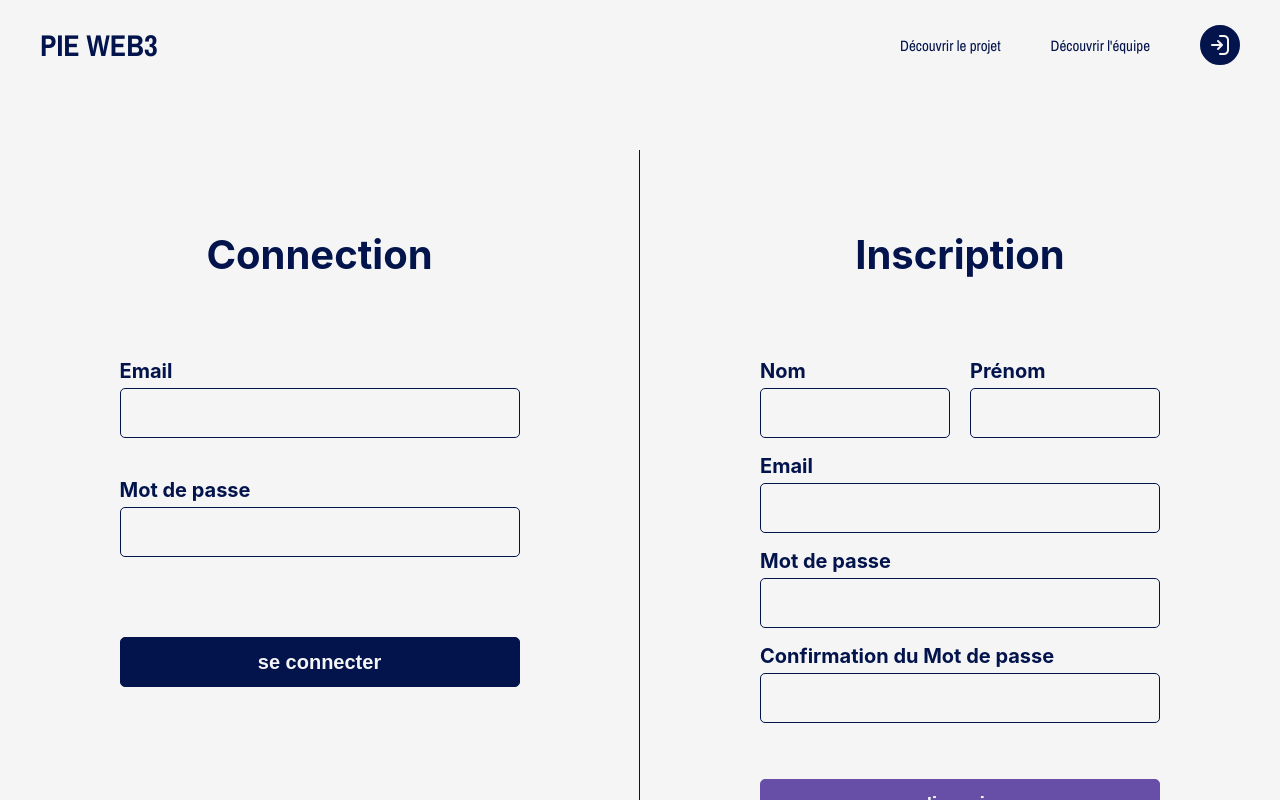
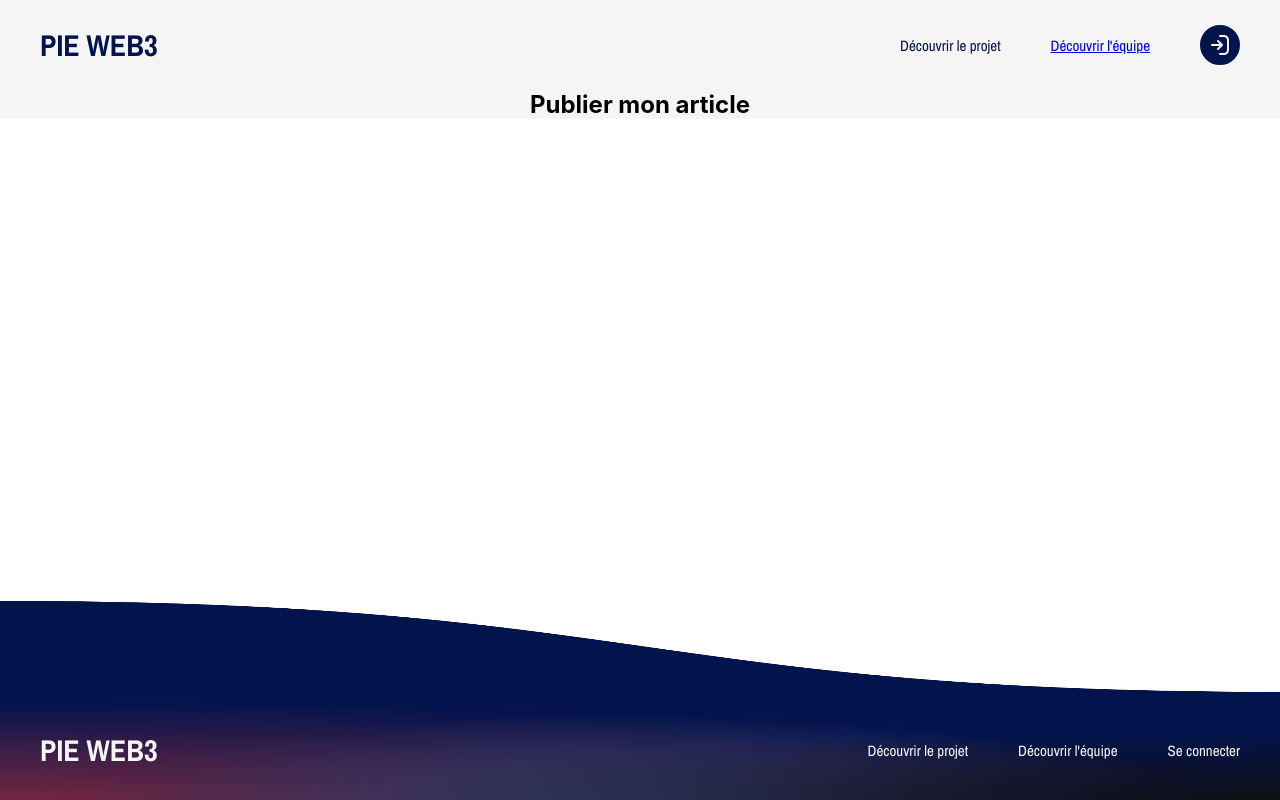
Before and after one commit to florian-morel22/PIE_WEB3, a React (Create React App) app in the folder frontend/: page /team in a window 1280 px wide. Shown: the top 800 px of the page. Built offline with nearby package versions, Linux system fonts and the light colour scheme.

Commit message:
add Team page

```diff
--- a/frontend/src/App.js
+++ b/frontend/src/App.js
@@ -5,6 +5,7 @@ import Sign from './components/Sign_';
 import Publication from './components/Publication';
 import Validation from './components/Validation';
 import PageArticle from './components/Validation/PageArticle';
+import Team from './components/Team';
 import AuthContext, { useSession } from './hooks/useSession'
 
 
@@ -20,6 +21,7 @@ function App() {
         <Route path="*" element={loggedUser ? <Home /> : <Sign />} />
         <Route path="validation" element={<Validation />} />
         <Route path="validation/pageArticle" element={<PageArticle />} />
+        <Route path="team" element={<Team />} />
       </Routes>
     </AuthContext.Provider>
   );
--- a/frontend/src/components/Banner.jsx
+++ b/frontend/src/components/Banner.jsx
@@ -19,7 +19,7 @@ const Banner = () => {
 
             <div className="banner-nav-links">
                 <span>Découvrir le projet</span>
-                <span>Découvrir l'équipe</span>
+                <Link to="team">Découvrir l'équipe</Link>
             </div>
             <Link to="signin">
                 <div className="banner-signin" onClick={logout}>
--- /dev/null
+++ b/frontend/src/components/Team/index.jsx
@@ -0,0 +1,19 @@
+import React from "react";
+
+import Banner from "../Banner";
+import Footer from "../Footer";
+import "./teamStyles.css";
+
+const Team = () => {
+    return (
+        <div className="team-container">
+            <Banner />
+            <div className="team-body">
+                <h2>Publier mon article</h2>
+            </div>
+            <Footer />
+        </div>
+    );
+};
+
+export default Team;
--- /dev/null
+++ b/frontend/src/components/Team/teamStyles.css
@@ -0,0 +1,16 @@
+.team-container{
+    display: flex;
+    flex-direction: column;
+    width: 100vw;
+    min-height: 100vh;
+    position: relative;
+}
+
+.team-body{
+    margin-top: 90px;
+    display: flex;
+    flex-direction: column;
+    align-items: center;
+
+    background-color: #f5f5f5;
+}
--- a/frontend/src/components/Validation/index.jsx
+++ b/frontend/src/components/Validation/index.jsx
@@ -1,4 +1,4 @@
-import React, { useState } from "react";
+import React, { useState, useEffect } from "react";
 import { Link } from "react-router-dom";
 
 import Banner from "../Banner";
@@ -63,6 +63,9 @@ const listArticlesJSON = [
 
 function Validation() {
     const [showForm, setShowForm] = useState(false);
+
+    useEffect(() => {});
+
     return (
         <div className="validation-container">
             <Banner />
```
